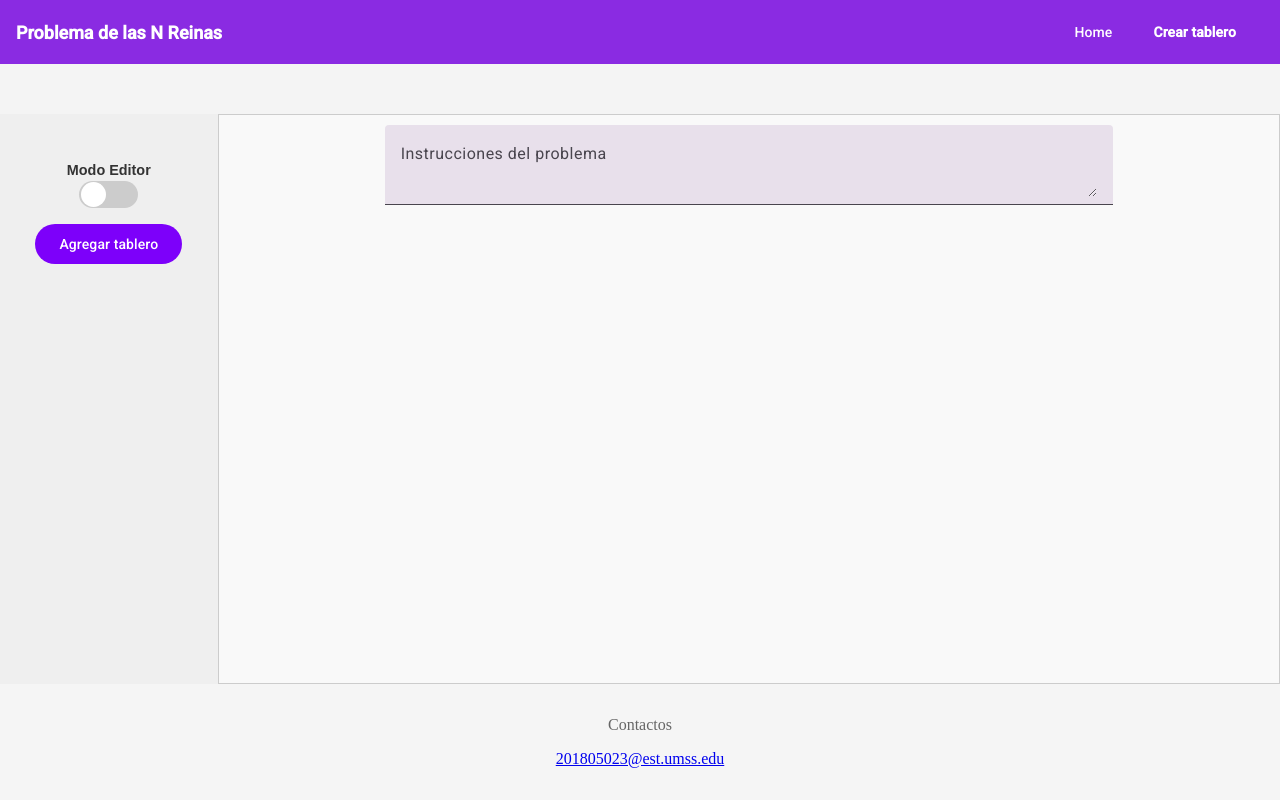
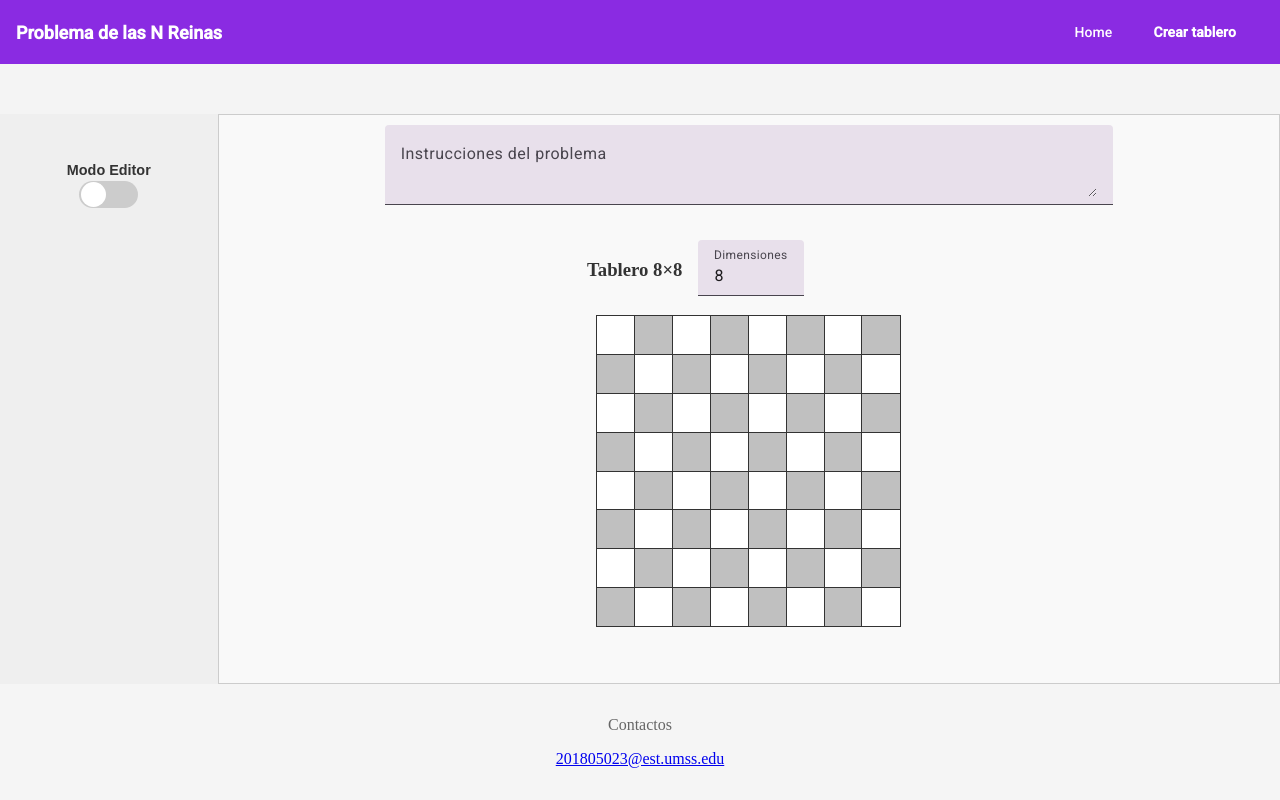
Before and after one commit to Frosmin/Proyecto_progra_web, an Angular app in the folder frontend/angular/: page /crear in a window 1280 px wide. Built offline with nearby package versions, Linux system fonts and the light colour scheme.

Commit message:
fix: descomentar la propiedad standalone en el componente Form y ocultar funciones de tablero

```diff
--- a/frontend/angular/src/app/form/form.component.html
+++ b/frontend/angular/src/app/form/form.component.html
@@ -8,9 +8,9 @@
                 <div class="circle"></div>
             </div>
         </div>
-        <div class="btn-xd">
+        <!-- <div class="btn-xd">
             <button mat-flat-button (click)="agregarTablero()">Agregar tablero</button>
-        </div>
+        </div> -->
     </div>
 
 
--- a/frontend/angular/src/app/form/form.component.ts
+++ b/frontend/angular/src/app/form/form.component.ts
@@ -11,7 +11,7 @@ import { FormsModule } from '@angular/forms';
 
 @Component({
   selector: 'app-form',
-  // standalone: true,
+  standalone: true,
   imports: [
     CommonModule,
     BoardComponent,
@@ -26,24 +26,30 @@ import { FormsModule } from '@angular/forms';
   styleUrls: ['./form.component.scss']
 })
 export class FormComponent {
-  boards: boardType[] = [];
-  cnt: number = 1;
+  // boards: boardType[] = [];
+  // cnt: number = 1;
   editor: boolean = true; // Para determinar si se está en modo edición o no
+
+    boards: boardType[] = [{
+    id: 'singleBoard', // ID único para el tablero
+    size: 8, // Tamaño por defecto del tablero
+    pieces: [], // Piezas iniciales, si las hubiera
+  }];
 
   toggleEditor() : void{
     this.editor = !this.editor;
   }
 
-  agregarTablero() {
-    const nuevoTablero: boardType = {
-      id: this.cnt.toString(),
-      size: 4,
-      pieces: [],
-    };
-    this.boards.push(nuevoTablero);
-    this.cnt++;
-  }
-  eliminarTablero(index: number) {
-    this.boards.splice(index, 1);
-  }
+  // agregarTablero() {
+  //   const nuevoTablero: boardType = {
+  //     id: this.cnt.toString(),
+  //     size: 4,
+  //     pieces: [],
+  //   };
+  //   this.boards.push(nuevoTablero);
+  //   this.cnt++;
+  // }
+  // eliminarTablero(index: number) {
+  //   this.boards.splice(index, 1);
+  // }
 }
```
